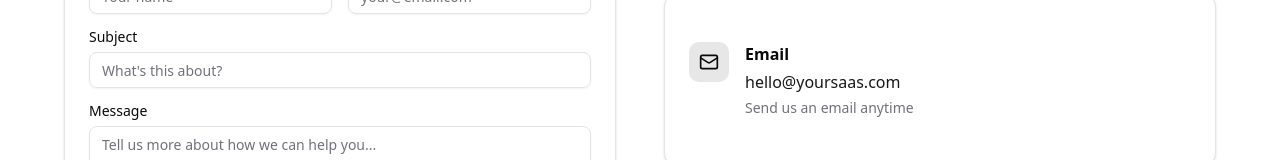
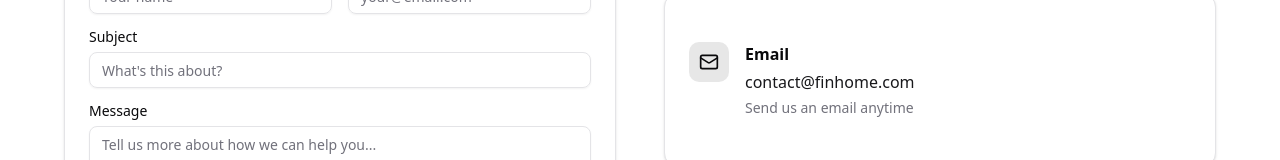
Before and after one commit to maemreyo/finhome, a Next.js app: page /en/contact in a window 1280 px wide. Shown: the part 500-660 px from the top of the page. Built offline with nearby package versions, Linux system fonts and the light colour scheme; no server answers.

Commit message:
update seed

```diff
--- a/src/app/[locale]/(marketing)/contact/page.tsx
+++ b/src/app/[locale]/(marketing)/contact/page.tsx
@@ -80,7 +80,7 @@ export default function ContactPage({ params }: PageProps) {
     {
       icon: <Mail className="h-5 w-5" />,
       title: tContactInfo('emailTitle'),
-      details: 'hello@yoursaas.com',
+      details: 'contact@finhome.com',
       description: tContactInfo('emailDescription'),
     },
     {
```
Also changed, not shown: 1 other file (tests, documents, lock files or other folders).
